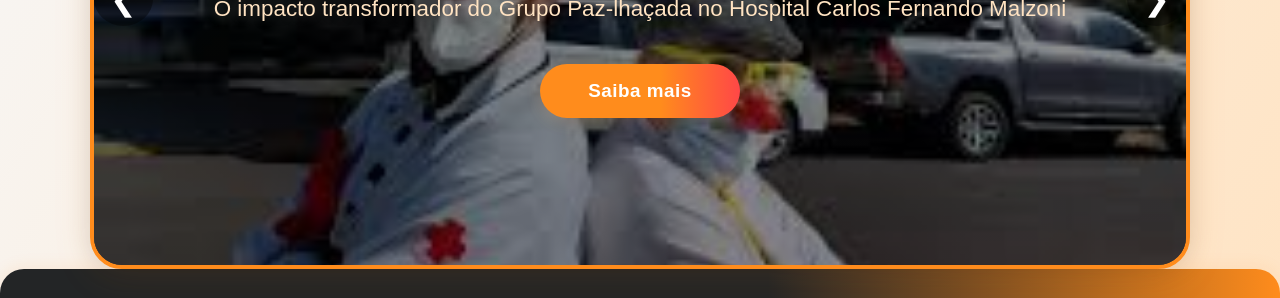
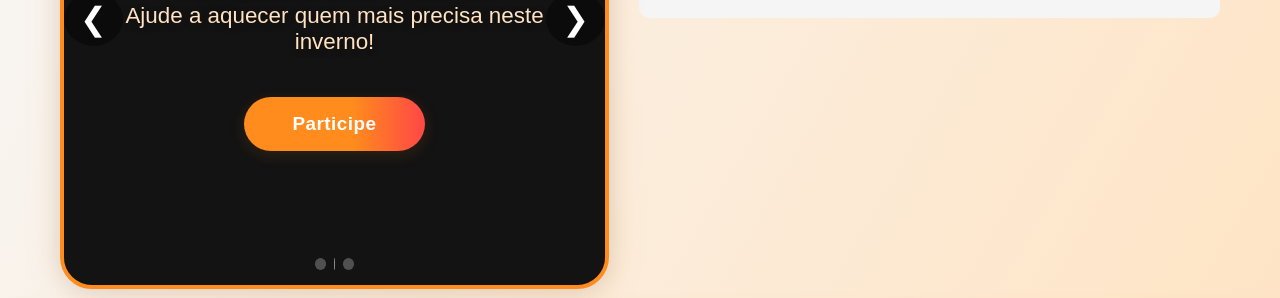
Before and after one commit to mathmestre26/tcc, a plain HTML site: page html/telacampanha1.html in a window 1280 px wide. Shown: the part 365-663 px from the top of the page. Drawn offline with Linux system fonts and the light colour scheme.

Commit message:
Ajustes no codigo

```diff
--- /dev/null
+++ b/css/styletelacampanha.css
@@ -0,0 +1,177 @@
+        * {
+            margin: 0;
+            padding: 0;
+            box-sizing: border-box;
+            font-family: Arial, sans-serif;
+        }
+        body {
+            background-color: #fff;
+            color: #333;
+        }
+        .container {
+            display: flex;
+            align-items: center;
+            justify-content: center;
+            gap: 30px;
+            padding: 20px;
+        }
+        .image-box {
+            position: relative;
+            width: 55%;
+        }
+        .image-box img {
+            width: 100%;
+            border-radius: 5px;
+        }
+        .arrow {
+            position: absolute;
+            top: 50%;
+            transform: translateY(-50%);
+            background-color: rgba(255, 255, 255, 0.8);
+            border-radius: 50%;
+            padding: 10px;
+            cursor: pointer;
+            font-size: 20px;
+            border: none;
+        }
+
+        .text-box {
+            width: 40%;
+        }
+        .categoria {
+            color: gray;
+            font-size: 14px;
+        }
+        .btn-doacao {
+            display: inline-block;
+            padding: 10px 20px;
+            border: 2px solid #ff007f;
+            color: #ff007f;
+            font-weight: bold;
+            border-radius: 20px;
+            text-decoration: none;
+        }
+        .nota {
+            font-size: 12px;
+            color: #ff007f;
+            margin-top: 10px;
+        }
+
+        .btn-vermais {
+            background-color: #f5f5f5;
+            border-radius: 20px;
+            border: none;
+            padding: 8px 15px;
+            cursor: pointer;
+        }
+        /* Layout lado a lado */
+.conteudo {
+    display: flex;
+    align-items: flex-start;
+    gap: 30px;
+    padding: 20px;
+}
+
+/* Carrossel */
+.carousel {
+    flex: 1;
+    position: relative;
+    max-width: 60%;
+}
+
+/* Transição suave entre slides */
+.carousel-slide {
+    display: none;
+    background-size: cover;
+    background-position: center;
+    padding: 40px;
+    color: white;
+    height: 300px;
+    border-radius: 10px;
+    opacity: 0;
+    transition: opacity 1s ease-in-out;
+    position: absolute;
+    top: 0;
+    left: 0;
+    width: 100%;
+}
+.carousel-slide.active {
+    display: block;
+    opacity: 1;
+    position: relative;
+}
+
+/* Indicadores */
+.carousel-indicators {
+    position: absolute;
+    bottom: 15px;
+    left: 50%;
+    transform: translateX(-50%);
+    display: flex;
+    gap: 8px;
+}
+
+.carousel-indicators .indicator {
+    width: 12px;
+    height: 12px;
+    background-color: rgba(255,255,255,0.5);
+    border-radius: 50%;
+    overflow: hidden;
+    position: relative;
+}
+
+.carousel-indicators .indicator.active {
+    background-color: rgba(255,255,255,0.3);
+}
+
+.carousel-indicators .indicator.animating::after {
+    content: '';
+    position: absolute;
+    top: 0; left: 0;
+    width: 0;
+    height: 100%;
+    background-color: white;
+    animation: fillDot linear forwards;
+}
+
+@keyframes fillDot {
+    from { width: 0; }
+    to { width: 100%; }
+}
+.carousel-btn {
+    background: rgba(0,0,0,0.5);
+    border: none;
+    color: white;
+    padding: 10px;
+    cursor: pointer;
+}
+
+/* Caixa de texto */
+.text-box {
+    flex: 1;
+    background: #f5f5f5;
+    padding: 20px;
+    border-radius: 10px;
+}
+.text-box .categoria {
+    font-weight: bold;
+    color: #007BFF;
+    margin-bottom: 10px;
+}
+.btn-doacao {
+    display: inline-block;
+    margin-top: 15px;
+    padding: 10px 20px;
+    background: #28a745;
+    color: white;
+    text-decoration: none;
+    border-radius: 5px;
+}
+.btn-doacao:hover {
+    background: #218838;
+}
+.nota {
+    font-size: 0.85em;
+    color: #666;
+    margin-top: 10px;
+}
--- a/telacampanha1.html
+++ b/html/telacampanha1.html
@@ -4,8 +4,8 @@
     <meta charset="UTF-8">
     <meta name="viewport" content="width=device-width, initial-scale=1.0">
     <title>Associação Vaga Lume</title>
-    <link rel="stylesheet" href="styletelacampanha.css">
-    <link rel="stylesheet" href="style.css">
+    <link rel="stylesheet" href="../css/styletelacampanha.css">
+    <link rel="stylesheet" href="../css/style.css">
     <link rel="stylesheet" href="https://cdnjs.cloudflare.com/ajax/libs/font-awesome/4.7.0/css/font-awesome.min.css">
 </head>
 <body>
@@ -24,11 +24,12 @@
             <button type="submit"><i class="fa fa-search"></i></button>
         </form>
     </nav>
-    <main>
+    <main class="conteudo">
+        <!-- Carrossel -->
         <div class="carousel">
-            <div class="carousel-slide active" data-bg="fundo.jpg">
-                <h1>PAZ-LHAÇADA completa 10 anos no Hospital de Matão</h1>
-                <h2>O impacto transformador do Grupo Paz-lhaçada no Hospital Carlos Fernando Malzoni</h2>
+            <div class="carousel-slide active" data-bg="">
+                <h1></h1>
+                <h2></h2>
                 <button class="btn-personalizado">Saiba mais</button>
             </div>
             <div class="carousel-slide" data-bg="img2.jpg">
@@ -45,6 +46,8 @@
                 <button class="carousel-btn prev">&#10094;</button>
                 <button class="carousel-btn next">&#10095;</button>
             </div>
+        </div>
+
         <!-- Texto -->
         <div class="text-box">
             <div class="categoria">Educação</div>
@@ -55,6 +58,7 @@
                 * Sua doação será feita através da plataforma da Benfeitoria, parceira do ParaQuemDoar.
                 A Globo não retém nenhum valor da sua doação, nem seus dados pessoais. Atuamos conectando quem se importa, com quem faz.
             </p>
+        </div>
     </main>
         <footer class="footer-rodape">
             <div class="footer-contato-texto">
@@ -63,11 +67,11 @@
                 <br>
                 <a href="contato.html" class="btn-rodape">contato</a>
             </div>
-            <img class="imgrodape" src="Logo Matão Solidária.png" alt="Imagem do rodapé" />
+            <img class="imgrodape" src="../img/Logo Matão Solidária.png" alt="Imagem do rodapé" />
         </footer>
     </div>
 </div>
 
 </body>
-<script src="script.js"></script>
+<script src="../js/script.js"></script>
 </html>
--- /dev/null
+++ b/js/script.js
@@ -0,0 +1,88 @@
+//-----------funcionamento do carrosel-------//
+document.addEventListener('DOMContentLoaded', function () {
+    const slides = document.querySelectorAll('.carousel-slide');
+    const prevBtn = document.querySelector('.carousel-btn.prev');
+    const nextBtn = document.querySelector('.carousel-btn.next');
+    const indicatorsContainer = document.createElement('div');
+    indicatorsContainer.classList.add('carousel-indicators');
+    let currentSlide = 0;
+    let autoSlide;
+    const intervalTime = 5000; // tempo entre slides
+
+    // Criar as bolinhas
+    slides.forEach((_, index) => {
+        const dot = document.createElement('span');
+        dot.classList.add('indicator');
+        if (index === 0) dot.classList.add('active');
+        dot.addEventListener('click', () => {
+            currentSlide = index;
+            showSlide(currentSlide);
+            resetAutoSlide();
+        });
+        indicatorsContainer.appendChild(dot);
+    });
+    document.querySelector('.carousel').appendChild(indicatorsContainer);
+
+    const indicators = indicatorsContainer.querySelectorAll('.indicator');
+
+    // Função para mostrar slide
+    function showSlide(index) {
+        slides.forEach((slide, i) => {
+            slide.classList.toggle('active', i === index);
+            if (i === index) {
+                const bg = slide.getAttribute('data-bg');
+                slide.style.backgroundImage = `linear-gradient(rgba(0,0,0,0.45),rgba(0,0,0,0.45)), url('${bg}')`;
+            }
+        });
+
+        // Atualizar bolinhas com animação
+        indicators.forEach((dot, i) => {
+            dot.classList.remove('active', 'animating');
+            if (i === index) {
+                dot.classList.add('active', 'animating');
+                dot.style.animation = `fillDot ${intervalTime}ms linear forwards`;
+            } else {
+                dot.style.animation = 'none';
+            }
+        });
+    }
+
+    // Botão anterior
+    prevBtn.addEventListener('click', function () {
+        currentSlide = (currentSlide - 1 + slides.length) % slides.length;
+        showSlide(currentSlide);
+        resetAutoSlide();
+    });
+
+    // Botão próximo
+    nextBtn.addEventListener('click', function () {
+        currentSlide = (currentSlide + 1) % slides.length;
+        showSlide(currentSlide);
+        resetAutoSlide();
+    });
+
+    // Troca automática
+    function startAutoSlide() {
+        autoSlide = setInterval(() => {
+            currentSlide = (currentSlide + 1) % slides.length;
+            showSlide(currentSlide);
+        }, intervalTime);
+    }
+    function stopAutoSlide() {
+        clearInterval(autoSlide);
+    }
+    function resetAutoSlide() {
+        stopAutoSlide();
+        startAutoSlide();
+    }
+
+    // Pausa ao passar o mouse
+    const carousel = document.querySelector('.carousel');
+    carousel.addEventListener('mouseenter', stopAutoSlide);
+    carousel.addEventListener('mouseleave', startAutoSlide);
+
+    // Inicializar
+    showSlide(currentSlide);
+    startAutoSlide();
+});
+//--------funcionamento do carrosel-----------//
--- a/script.js
+++ /dev/null
@@ -1,32 +0,0 @@
-          //-----------funcionamento do carrosel-------//
-document.addEventListener('DOMContentLoaded', function () {
-    const slides = document.querySelectorAll('.carousel-slide');
-    const prevBtn = document.querySelector('.carousel-btn.prev');
-    const nextBtn = document.querySelector('.carousel-btn.next');
-    let currentSlide = 0;
-
-    function showSlide(index) {
-        slides.forEach((slide, i) => {
-            slide.classList.toggle('active', i === index);
-            if (i === index) {
-                const bg = slide.getAttribute('data-bg');
-                slide.style.backgroundImage = `linear-gradient(rgba(0,0,0,0.45),rgba(0,0,0,0.45)), url('${bg}')`;
-            } else {
-                slide.style.backgroundImage = '';
-            }
-        });
-    }
-
-    prevBtn.addEventListener('click', function () {
-        currentSlide = (currentSlide - 1 + slides.length) % slides.length;
-        showSlide(currentSlide);
-    });
-
-    nextBtn.addEventListener('click', function () {
-        currentSlide = (currentSlide + 1) % slides.length;
-        showSlide(currentSlide);
-    });
-
-    showSlide(currentSlide);
-});
-         //--------funcionamento do carrosel-----------//
--- a/styletelacampanha.css
+++ /dev/null
@@ -1,66 +0,0 @@
-        * {
-            margin: 0;
-            padding: 0;
-            box-sizing: border-box;
-            font-family: Arial, sans-serif;
-        }
-        body {
-            background-color: #fff;
-            color: #333;
-        }
-        .container {
-            display: flex;
-            align-items: center;
-            justify-content: center;
-            gap: 30px;
-            padding: 20px;
-        }
-        .image-box {
-            position: relative;
-            width: 55%;
-        }
-        .image-box img {
-            width: 100%;
-            border-radius: 5px;
-        }
-        .arrow {
-            position: absolute;
-            top: 50%;
-            transform: translateY(-50%);
-            background-color: rgba(255, 255, 255, 0.8);
-            border-radius: 50%;
-            padding: 10px;
-            cursor: pointer;
-            font-size: 20px;
-            border: none;
-        }
-
-        .text-box {
-            width: 40%;
-        }
-        .categoria {
-            color: gray;
-            font-size: 14px;
-        }
-        .btn-doacao {
-            display: inline-block;
-            padding: 10px 20px;
-            border: 2px solid #ff007f;
-            color: #ff007f;
-            font-weight: bold;
-            border-radius: 20px;
-            text-decoration: none;
-        }
-        .nota {
-            font-size: 12px;
-            color: #ff007f;
-            margin-top: 10px;
-        }
-
-        .btn-vermais {
-            background-color: #f5f5f5;
-            border-radius: 20px;
-            border: none;
-            padding: 8px 15px;
-            cursor: pointer;
-        }
```
Also changed, not shown: html/campanhas.html (renamed from campanhas.html, +7 -7 lines), html/contato.html (renamed from contato.html, +3 -3 lines), html/index.html (renamed from index.html, +6 -6 lines), css/style.css (renamed from style.css), css/stylecampanha.css (renamed from stylecampanha.css), css/stylecontato.css (renamed from stylecontato.css), img/Logo Matão Solidária.png (renamed from Logo Matão Solidária.png), img/fundo.jpg (renamed from fundo.jpg), img/fundo2.jpg (renamed from fundo2.jpg). Lines whose indentation alone changed are shown as unchanged.
